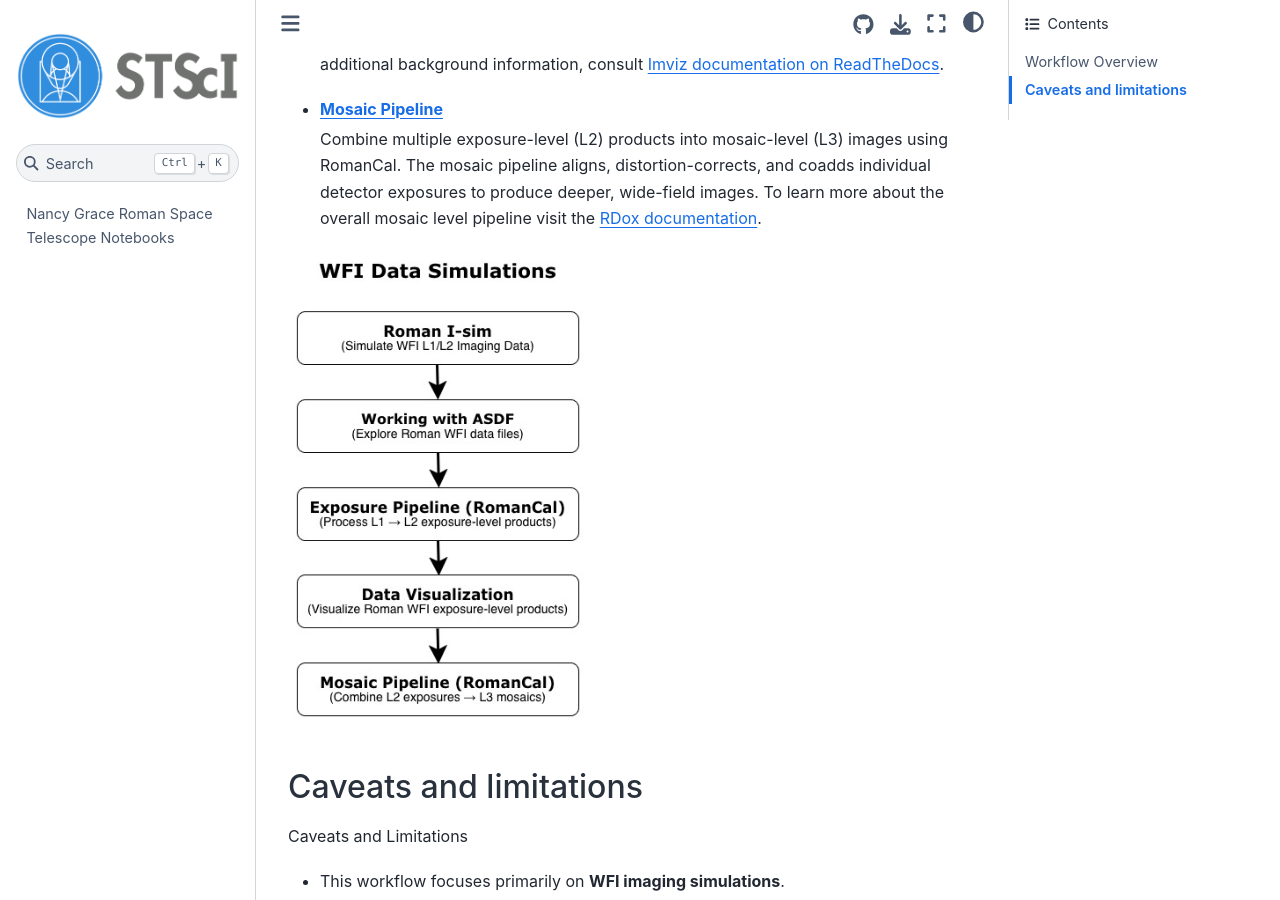
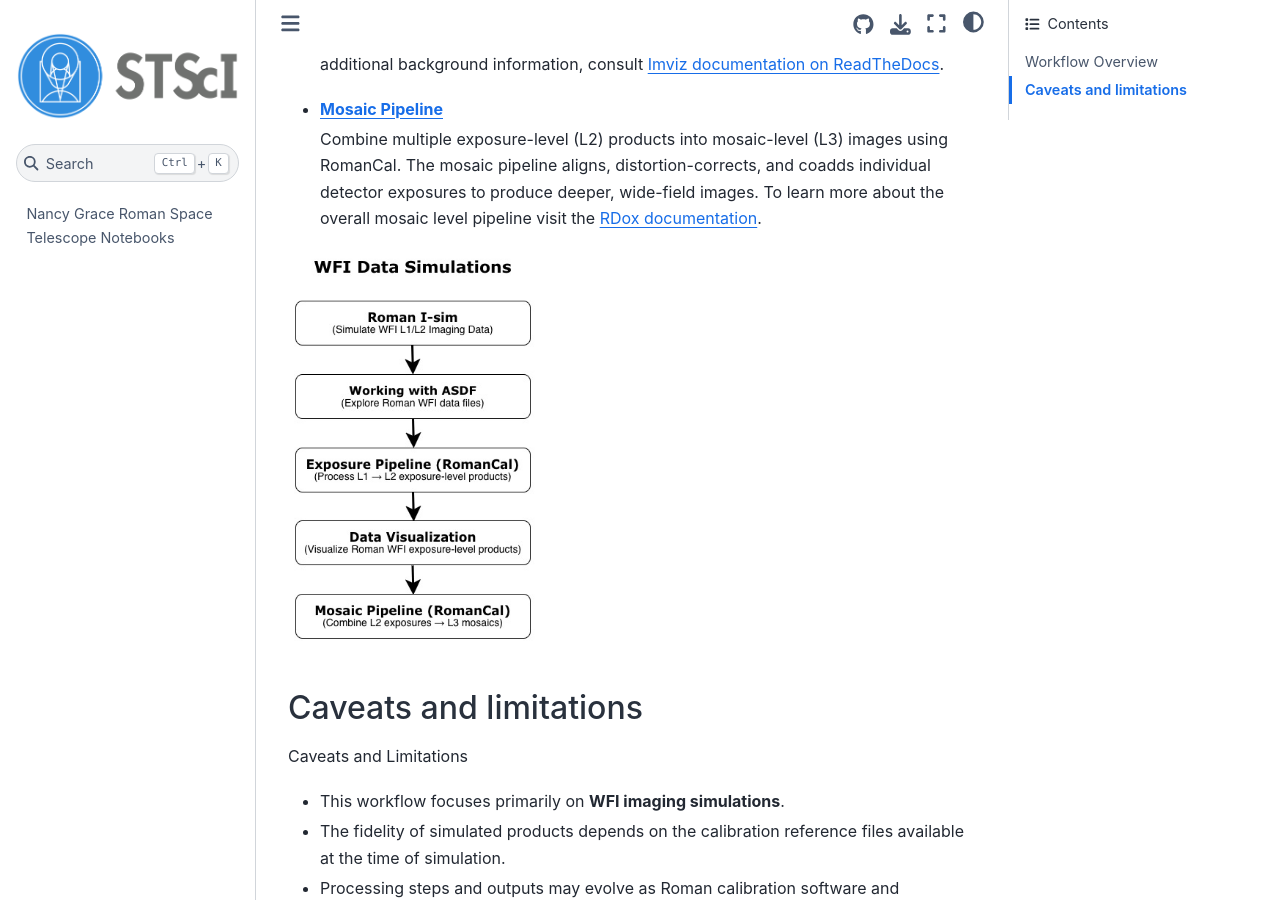
Before and after one commit to spacetelescope/roman_notebooks, a Jupyter Book: the page built from markdown/workflows/wfi-data-sim.md, in a window 1280 px wide and 900 px high, scrolled down 977 px. Built offline with Jupyter Book 1.0.4 settings and Sphinx 7.4.7 and the Sphinx Book theme 1.1.4, drawn with Linux system fonts in a browser that asks for light colours; pages that are not in the unit, such as notebooks, are missing from menus.

Commit message:
Update wfi-data-sim.md

```diff
--- a/markdown/workflows/wfi-data-sim.md
+++ b/markdown/workflows/wfi-data-sim.md
@@ -26,7 +26,7 @@
 
   Combine multiple exposure-level (L2) products into mosaic-level (L3) images using RomanCal. The mosaic pipeline aligns, distortion-corrects, and coadds individual detector exposures to produce deeper, wide-field images. To learn more about the overall mosaic level pipeline visit the [RDox documentation](https://roman-docs.stsci.edu/data-handbook-home/roman-data-pipelines/mosaic-level-pipeline).
 
-<img src="https://raw.githubusercontent.com/spacetelescope/roman_notebooks/refs/heads/main/images/wfi-data-sim.jpg" alt="WFI Data Analysis Workflow" width="300" />
+<img src="https://raw.githubusercontent.com/spacetelescope/roman_notebooks/refs/heads/main/images/wfi-data-sim.jpg" alt="WFI Data Analysis Workflow" width="250" />
 
 ## Caveats and limitations
 Caveats and Limitations
```
